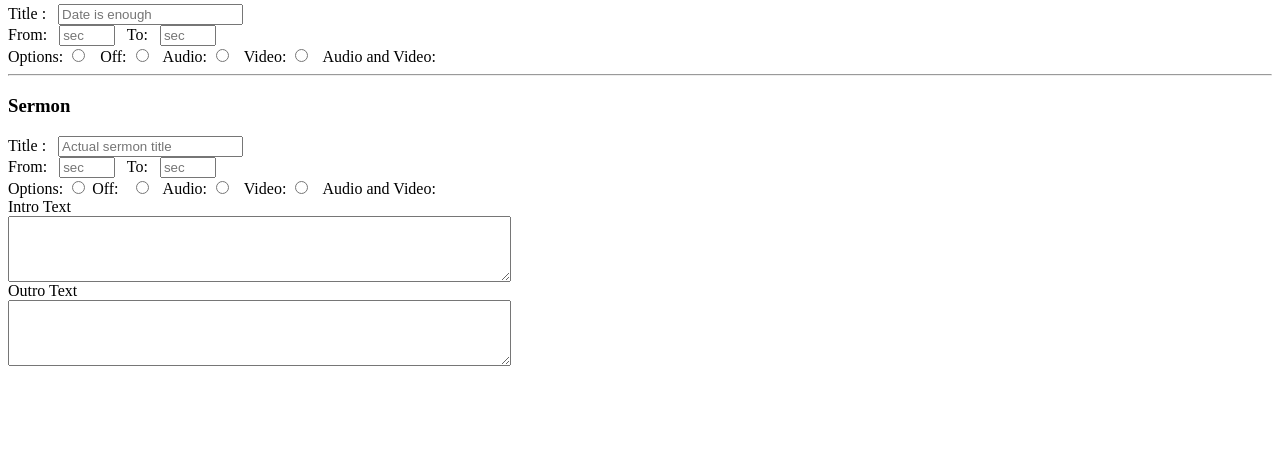
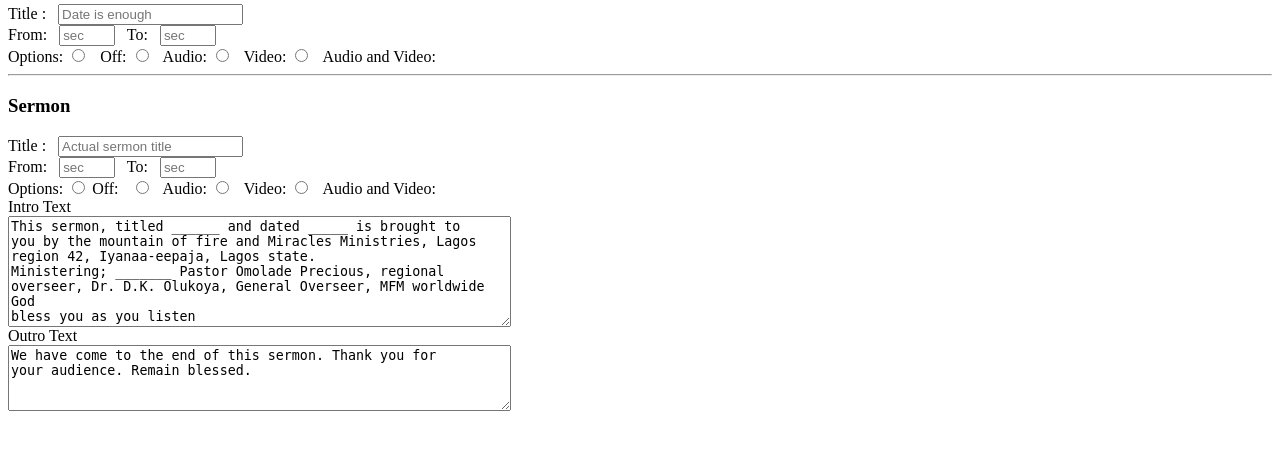
Before and after one commit to EbenEzekiel/ict_project, a Django app: template app_editor/templates/app_editor/partials/time-section60.html in a window 1280 px wide. Shown: the part 255-705 px from the top of the page. Run offline with Django 5.2, Linux system fonts and the light colour scheme; the template is opened without the code that fills it, so the values that code supplies are empty; parts of the project's set-up code (start-up, migrations or seed data) failed here and were passed over.

Commit message:
Outro and intro textareas and words added to partials

```diff
--- a/app_editor/templates/app_editor/partials/time-section60.html
+++ b/app_editor/templates/app_editor/partials/time-section60.html
@@ -104,7 +104,11 @@
                     Intro Text
                 </label>
             </div>
-            <textarea id="intro" name="intro" rows="4" cols="60"></textarea>
+            <textarea id="intro" name="intro" rows="7" cols="60">This sermon, titled ______ and dated _____ is brought to
+you by the mountain of fire and Miracles Ministries, Lagos region 42, Iyanaa-eepaja, Lagos state.
+Ministering; _______ Pastor Omolade Precious, regional overseer, Dr. D.K. Olukoya, General Overseer, MFM worldwide God
+bless you as you listen
+            </textarea>
         </div>
 
         <div>
@@ -113,7 +117,9 @@
                     Outro Text
                 </label>
             </div>
-            <textarea id="outro" name="outro" rows="4" cols="60"></textarea>
+            <textarea id="outro" name="outro" rows="4" cols="60">We have come to the end of this sermon. Thank you for
+your audience. Remain blessed.
+            </textarea>
         </div>
     </div>
 
```
Also changed, not shown: app_editor/templates/app_editor/partials/time-section3600.html (+8 -2 lines), app_editor/templates/app_editor/partials/time-section7200.html (+8 -2 lines).
